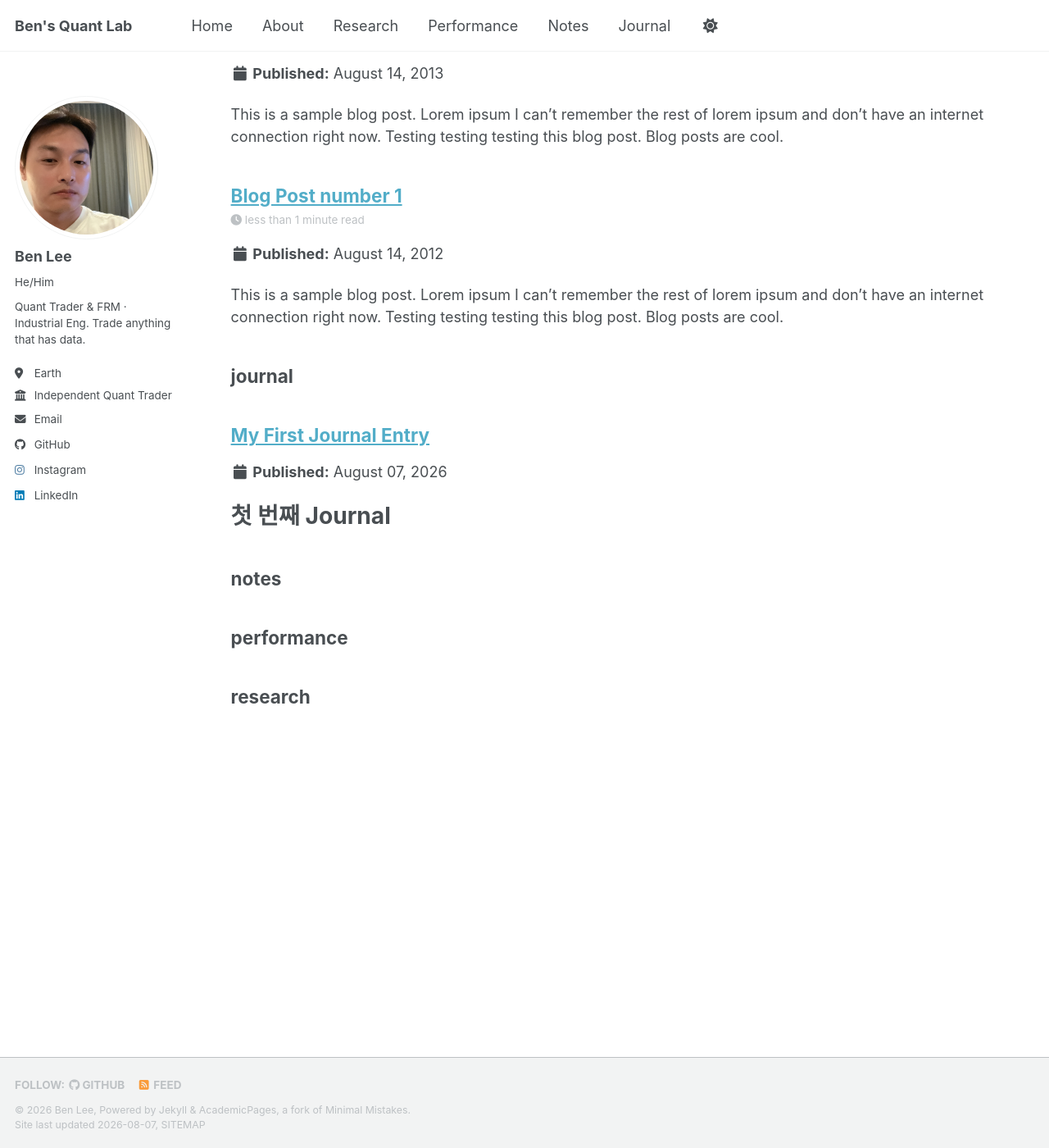
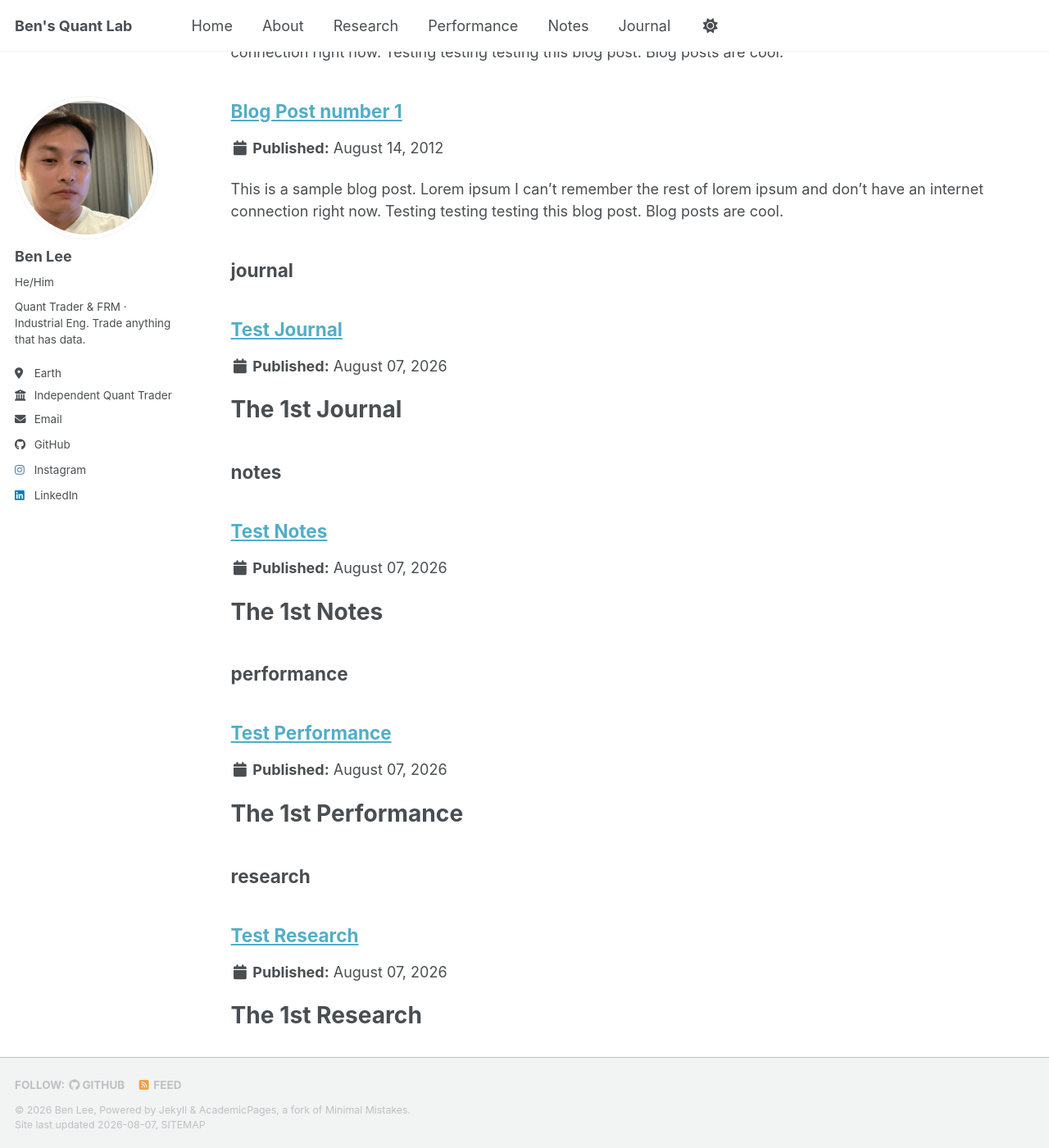
Before and after one commit to leebh1119/leebh1119.github.io, a Jekyll site: the page built from _pages/sitemap.md, in a window 1280 px wide and 1400 px high, scrolled down 2817 px. Shown: the whole window at 82% size. Built offline with Jekyll 4.4.1, drawn with Linux system fonts in a browser that asks for light colours; a style sheet for code colours, icons or effects is not loaded; some of the changed text lies outside the part shown.

Commit message:
Testing Posts

```diff
--- a/_config.yml
+++ b/_config.yml
@@ -237,17 +237,6 @@ collections:
 
 # These settings control how pages and collections are included in the site
 defaults:
-  # _posts
-  - scope:
-      path: ""
-      type: posts
-    values:
-      layout: single
-      author_profile: true
-      read_time: true
-      comments: true
-      share: true
-      related: true
   # _pages
   - scope:
       path: ""
--- /dev/null
+++ b/_notes/2026-08-07-test-notes.md
@@ -0,0 +1,11 @@
+---
+title: "Test Notes"
+date: 2026-08-07
+---
+
+# The 1st Notes
+
+Testing Notes
+
+Testing,
+and Testing.
--- /dev/null
+++ b/_performance/2026-08-07-test-performance.md
@@ -0,0 +1,11 @@
+---
+title: "Test Performance"
+date: 2026-08-07
+---
+
+# The 1st Performance
+
+Testing Performance
+
+Testing,
+and Testing.
--- /dev/null
+++ b/_research/2026-08-07-test-research.md
@@ -0,0 +1,11 @@
+---
+title: "Test Research"
+date: 2026-08-07
+---
+
+# The 1st Research
+
+Testing Research
+
+Testing,
+and Testing.
```
Also changed, not shown: _journal/2026-08-07-test-journal.md (+5 -5 lines).
